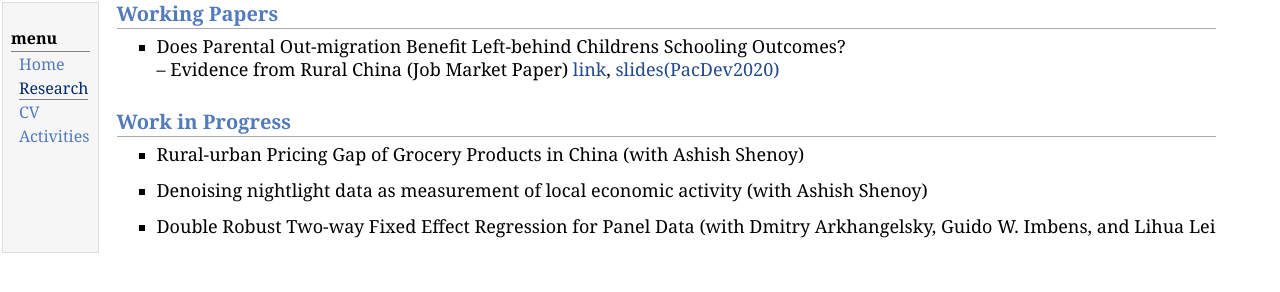
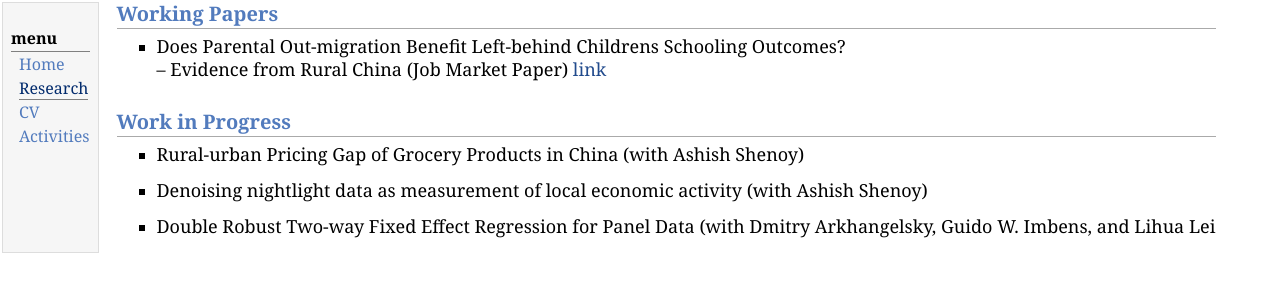
Before and after one commit to xiaomanluo/xiaomanluo.github.io, a plain HTML site: page research.html in a window 1280 px wide. Drawn offline with Linux system fonts and the light colour scheme.

Commit message:
new update Thu Nov 19 19:01:56 PST 2020

```diff
--- a/research.html
+++ b/research.html
@@ -21,7 +21,7 @@
 <h2>Working Papers</h2>
 <ul>
 <li><p>Does Parental Out-migration Benefit Left-behind Childrens Schooling Outcomes?<br />
-– Evidence from Rural China (Job Market Paper) <a href="Migration.pdf">link</a>, <a href="PacDev2020.pptx">slides(PacDev2020)</a></p>
+– Evidence from Rural China (Job Market Paper) <a href="Migration.pdf">link</a></p>
 </li>
 </ul>
 <h2>Work in Progress</h2>
```
